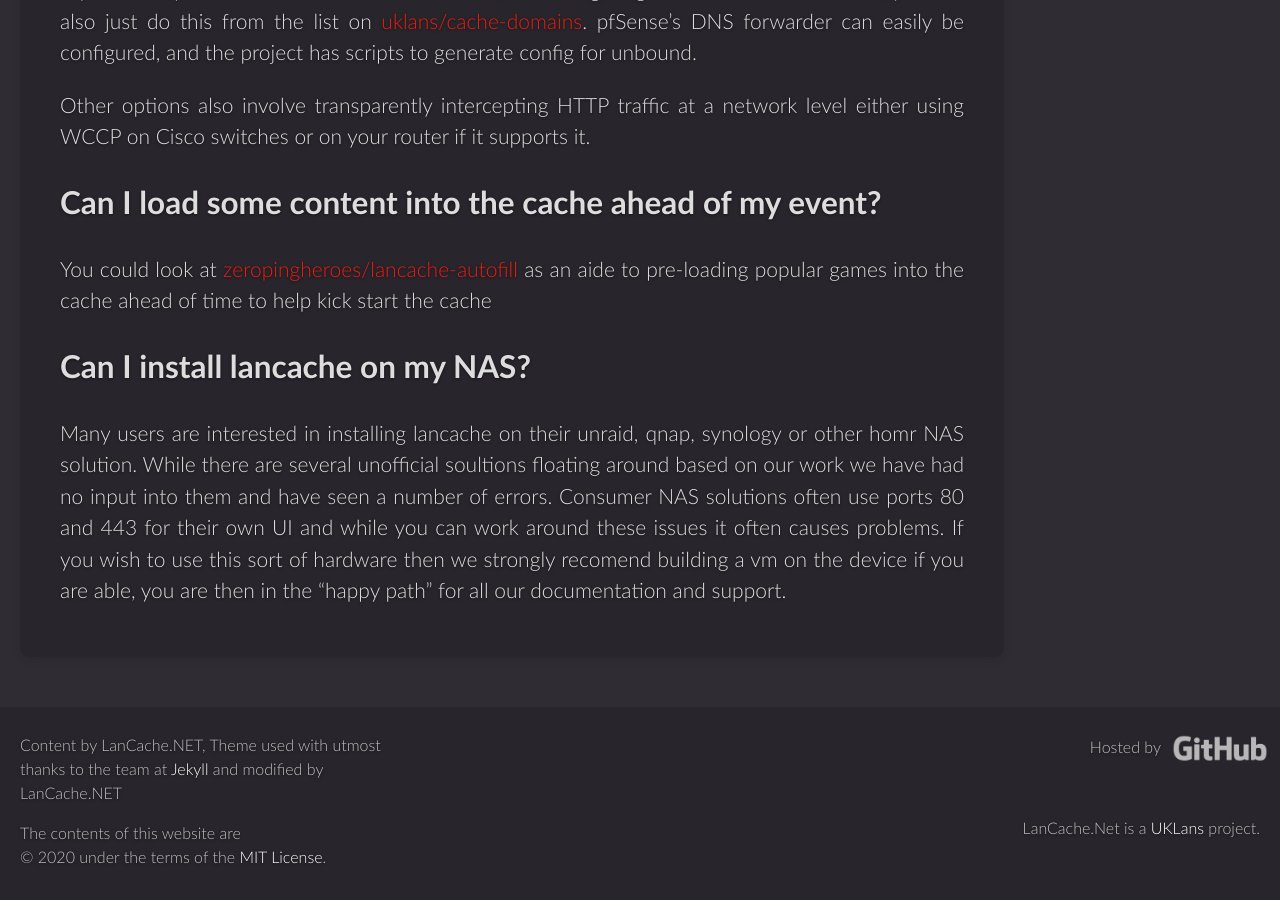
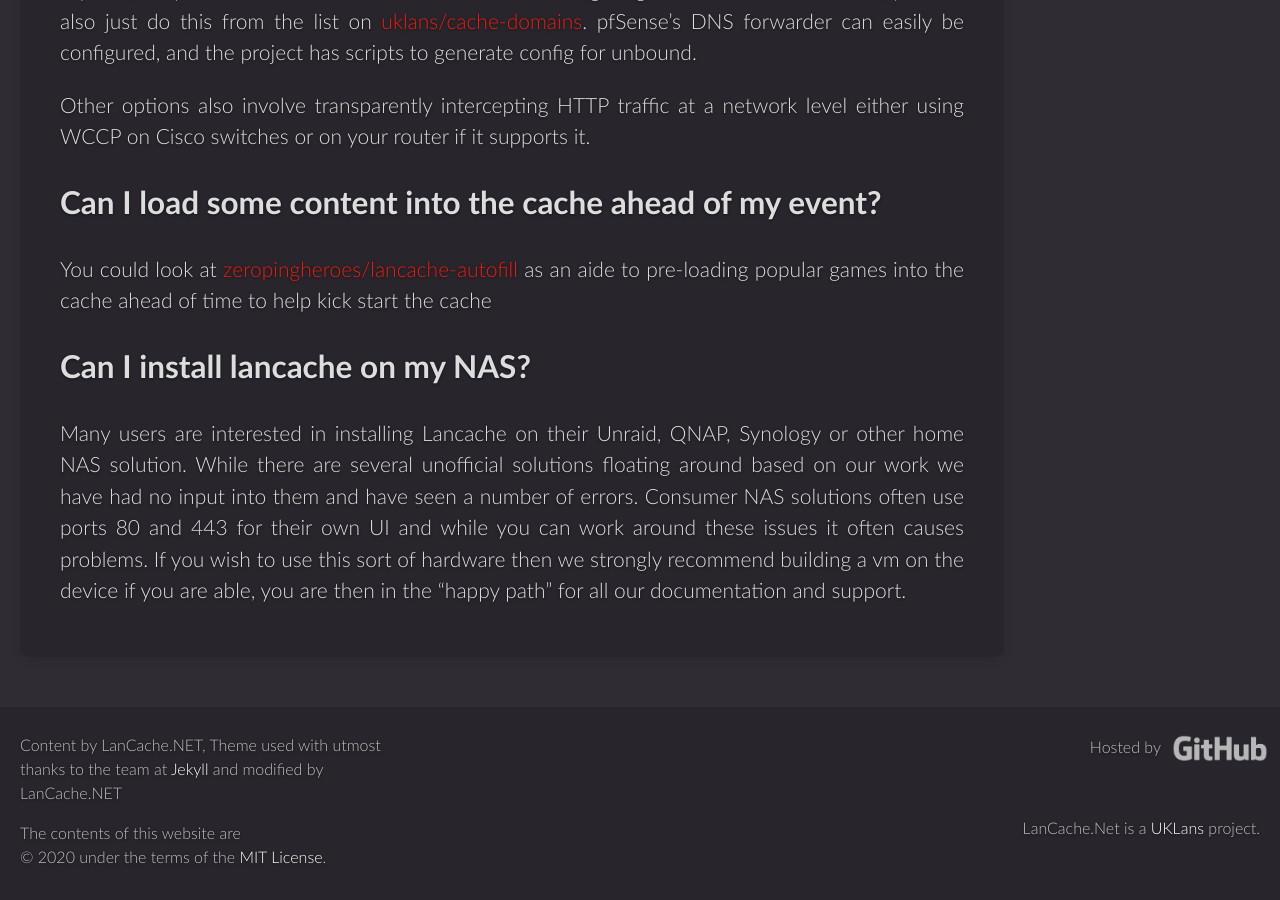
Before and after one commit to lancachenet/lancachenet.github.io, a Jekyll site: the page built from _docs/faq.md, in a window 1280 px wide and 900 px high, scrolled down 4228 px. Built offline with Jekyll 4.4.1, drawn with Linux system fonts in a browser that asks for light colours; comment, search, counter and statistics services are not loaded.

```diff
--- a/_docs/faq.md
+++ b/_docs/faq.md
@@ -85,4 +85,4 @@
 
 ## Can I install lancache on my NAS?
 
-Many users are interested in installing lancache on their unraid, qnap, synology or other homr NAS solution. While there are several unofficial soultions floating around based on our work we have had no input into them and have seen a number of errors. Consumer NAS solutions often use ports 80 and 443 for their own UI and while you can work around these issues it often causes problems. If you wish to use this sort of hardware then we strongly recomend building a vm on the device if you are able, you are then in the "happy path" for all our documentation and support.
+Many users are interested in installing Lancache on their Unraid, QNAP, Synology or other home NAS solution. While there are several unofficial solutions floating around based on our work we have had no input into them and have seen a number of errors. Consumer NAS solutions often use ports 80 and 443 for their own UI and while you can work around these issues it often causes problems. If you wish to use this sort of hardware then we strongly recommend building a vm on the device if you are able, you are then in the "happy path" for all our documentation and support.
```
